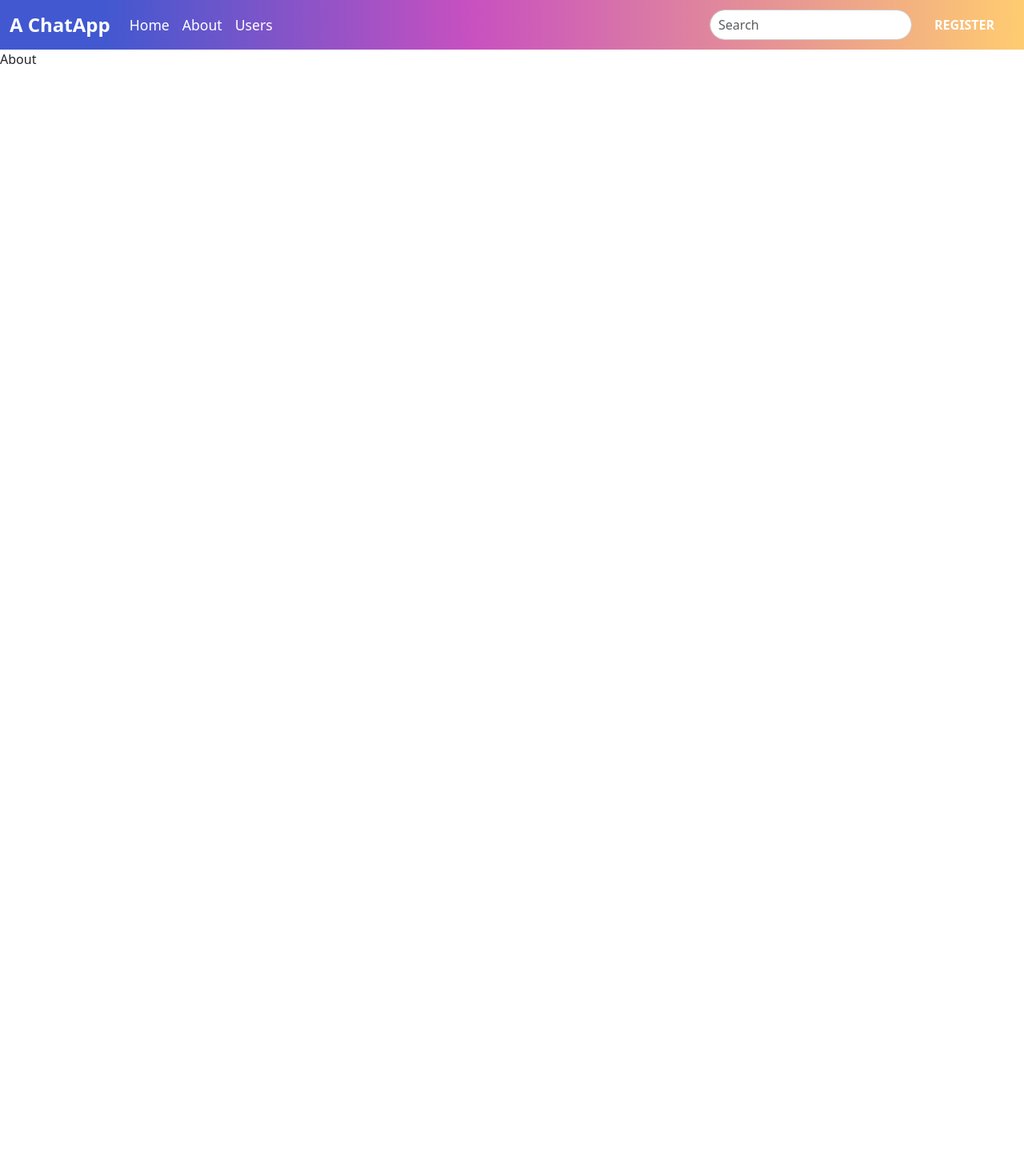
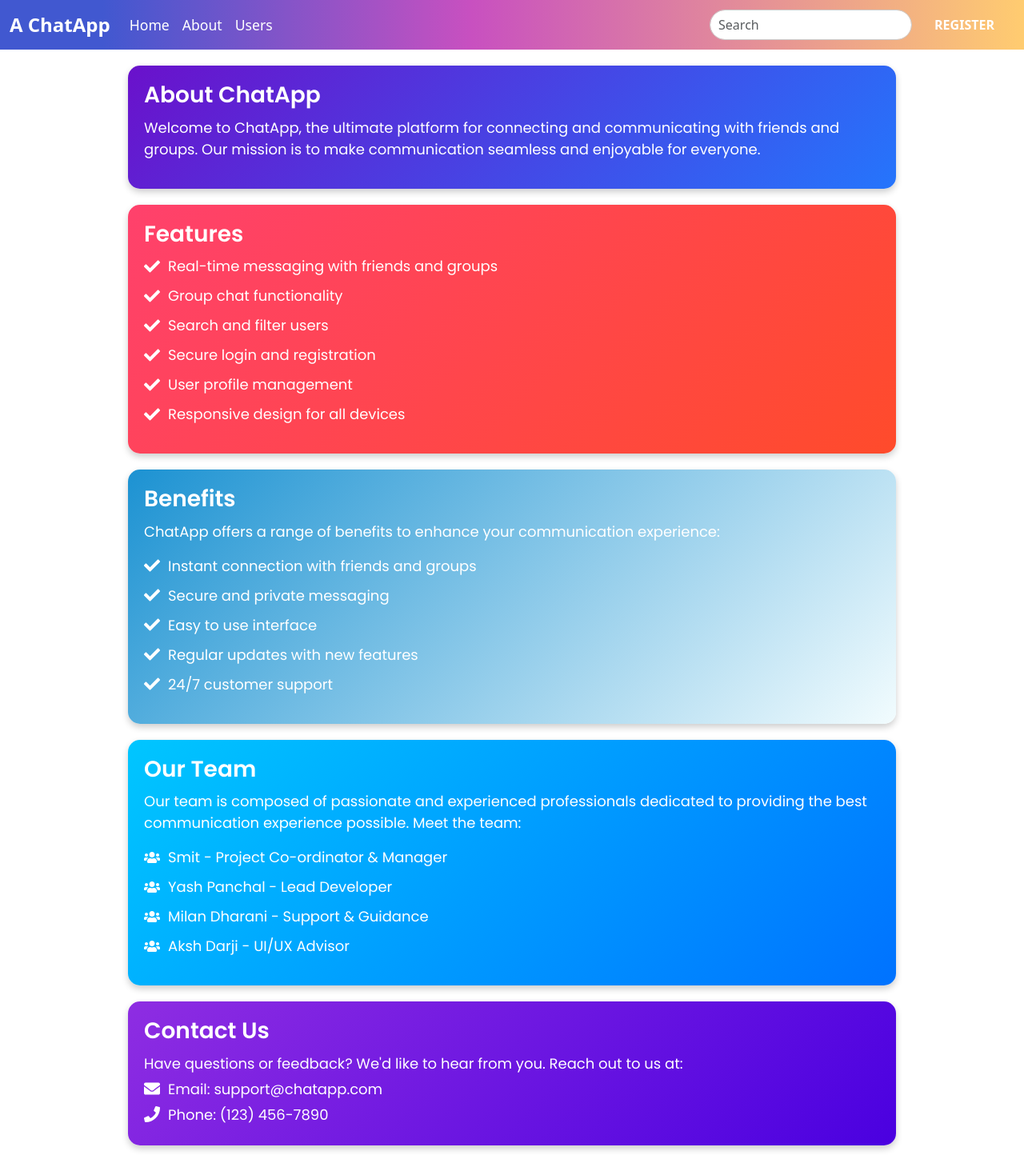
Before and after one commit to tech-yash-31/chatapp-frontend, a React (Create React App) app: page /about in a window 1280 px wide. Shown: the top 1469 px of the page at 80% size. Before the commit the page ends 800 px from the top, so only its background shows below. Built offline with nearby package versions, Linux system fonts and the light colour scheme.

Commit message:
developed about-us page.

```diff
--- a/package.json
+++ b/package.json
@@ -11,6 +11,7 @@
     "react": "^18.3.1",
     "react-bootstrap": "^2.10.4",
     "react-dom": "^18.3.1",
+    "react-icons": "^5.2.1",
     "react-router-dom": "^6.25.1",
     "react-scripts": "5.0.1",
     "web-vitals": "^2.1.4",
--- a/src/App.js
+++ b/src/App.js
@@ -10,7 +10,7 @@ import Home from "./Components/Home";
 import ViewUser from "./Components/ViewUser";
 import Navbar from "./Components/Navbar";
 import GroupChat from "./Components/GroupChat";
-import { About } from "./Components/About";
+import About from "./Components/About";
 
 const App = () => {
   const [isLoggedIn, setIsLoggedIn] = useState(
--- a/src/Components/About.js
+++ b/src/Components/About.js
@@ -1,5 +1,106 @@
 import React from "react";
+import "../Pages/About.css";
+import { FaCheck, FaUsers, FaEnvelope, FaPhone } from "react-icons/fa";
 
-export const About = (props) => {
-  return <div>About</div>;
+const About = () => {
+  return (
+    <div className="about-container">
+      <section className="about-card about-intro">
+        <h1>About ChatApp</h1>
+        <p>
+          Welcome to ChatApp, the ultimate platform for connecting and
+          communicating with friends and groups. Our mission is to make
+          communication seamless and enjoyable for everyone.
+        </p>
+      </section>
+
+      <section className="about-card about-features">
+        <h2>Features</h2>
+        <ul>
+          <li>
+            <FaCheck /> Real-time messaging with friends and groups
+          </li>
+          <li>
+            <FaCheck /> Group chat functionality
+          </li>
+          <li>
+            <FaCheck /> Search and filter users
+          </li>
+          <li>
+            <FaCheck /> Secure login and registration
+          </li>
+          <li>
+            <FaCheck /> User profile management
+          </li>
+          <li>
+            <FaCheck /> Responsive design for all devices
+          </li>
+        </ul>
+      </section>
+
+      <section className="about-card about-benefits">
+        <h2>Benefits</h2>
+        <p>
+          ChatApp offers a range of benefits to enhance your communication
+          experience:
+        </p>
+        <ul>
+          <li>
+            <FaCheck /> Instant connection with friends and groups
+          </li>
+          <li>
+            <FaCheck /> Secure and private messaging
+          </li>
+          <li>
+            <FaCheck /> Easy to use interface
+          </li>
+          <li>
+            <FaCheck /> Regular updates with new features
+          </li>
+          <li>
+            <FaCheck /> 24/7 customer support
+          </li>
+        </ul>
+      </section>
+
+      <section className="about-card about-team">
+        <h2>Our Team</h2>
+        <p>
+          Our team is composed of passionate and experienced professionals
+          dedicated to providing the best communication experience possible.
+          Meet the team:
+        </p>
+        <ul>
+          <li>
+            <FaUsers /> Smit - Project Co-ordinator & Manager
+          </li>
+          <li>
+            <FaUsers /> Yash Panchal - Lead Developer
+          </li>
+          <li>
+            <FaUsers /> Milan Dharani - Support & Guidance
+          </li>
+          <li>
+            <FaUsers /> Aksh Darji - UI/UX Advisor
+          </li>
+        </ul>
+      </section>
+
+      <section className="about-card about-contact">
+        <h2>Contact Us</h2>
+        <p>
+          Have questions or feedback? We'd like to hear from you. Reach out to
+          us at:
+        </p>
+        <p>
+          <FaEnvelope /> Email: support@chatapp.com
+        </p>
+        <p>
+          <FaPhone /> Phone: (123) 456-7890
+        </p>
+      </section>
+    </div>
+  );
 };
+
+export default About;
--- /dev/null
+++ b/src/Pages/About.css
@@ -0,0 +1,86 @@
+@import url("https://fonts.googleapis.com/css2?family=Poppins:wght@300;400;500;600&display=swap");
+
+.about-container {
+  max-width: 1000px;
+  margin: 0 auto;
+  padding: 20px;
+  font-family: "Poppins", sans-serif;
+  color: #333;
+}
+
+.about-card {
+  background: linear-gradient(135deg, #f06, #ffba00);
+  color: white;
+  padding: 20px;
+  border-radius: 15px;
+  margin-bottom: 20px;
+  box-shadow: 0 4px 8px rgba(0, 0, 0, 0.2);
+  transition: transform 0.2s, box-shadow 0.2s;
+}
+
+.about-card:hover {
+  transform: scale(1.05);
+  box-shadow: 0 8px 16px rgba(0, 0, 0, 0.3);
+}
+
+.about-intro {
+  background: linear-gradient(135deg, #6a11cb, #2575fc);
+}
+
+.about-features {
+  background: linear-gradient(135deg, #ff416c, #ff4b2b);
+}
+
+.about-benefits {
+  background: linear-gradient(135deg, #1c92d2, #f2fcfe);
+}
+
+.about-team {
+  background: linear-gradient(135deg, #00c6ff, #0072ff);
+}
+
+.about-contact {
+  background: linear-gradient(135deg, #8e2de2, #4a00e0);
+}
+
+.about-intro h1,
+.about-card h2 {
+  font-size: 28px;
+  margin-bottom: 10px;
+  font-weight: 600;
+}
+
+.about-intro p,
+.about-card p,
+.about-card ul {
+  font-size: 18px;
+}
+
+.about-card ul {
+  list-style-type: none;
+  padding-left: 0;
+}
+
+.about-card li {
+  margin-bottom: 10px;
+  display: flex;
+  align-items: center;
+}
+
+.about-card li svg {
+  margin-right: 10px;
+  color: white;
+  font-size: 20px;
+}
+
+.about-contact p {
+  margin: 5px 0;
+  display: flex;
+  align-items: center;
+}
+
+.about-contact p svg {
+  margin-right: 10px;
+  color: white;
+  font-size: 20px;
+}
```
Also changed, not shown: 1 other file (tests, documents, lock files or other folders).
